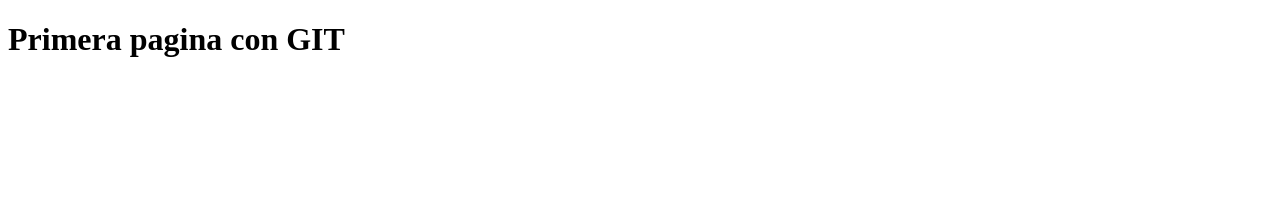
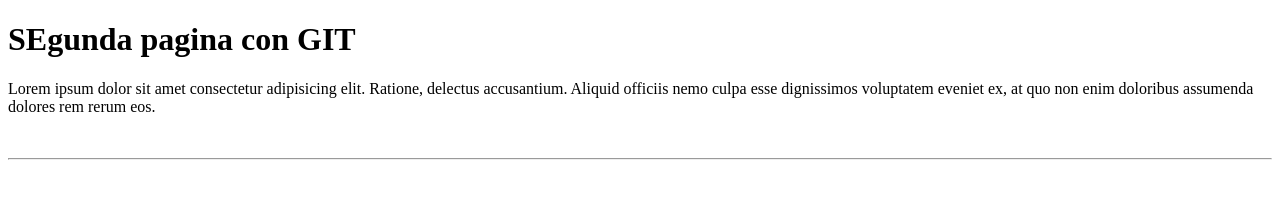
Before and after one commit to LeDiegue/comision-ochoi, a plain HTML site: page index.html in a window 1280 px wide. Drawn offline with Linux system fonts and the light colour scheme.

Commit message:
Se modifico el index.html

```diff
--- a/index.html
+++ b/index.html
@@ -7,6 +7,9 @@
     <title>Document</title>
 </head>
 <body>
-    <h1>Primera pagina con GIT</h1>
+    <h1>SEgunda pagina con GIT</h1>
+    <p>Lorem ipsum dolor sit amet consectetur adipisicing elit. Ratione, delectus accusantium. Aliquid officiis nemo culpa esse dignissimos voluptatem eveniet ex, at quo non enim doloribus assumenda dolores rem rerum eos.</p>
+    <img src="" alt="">
+    <hr>
 </body>
 </html>
```
